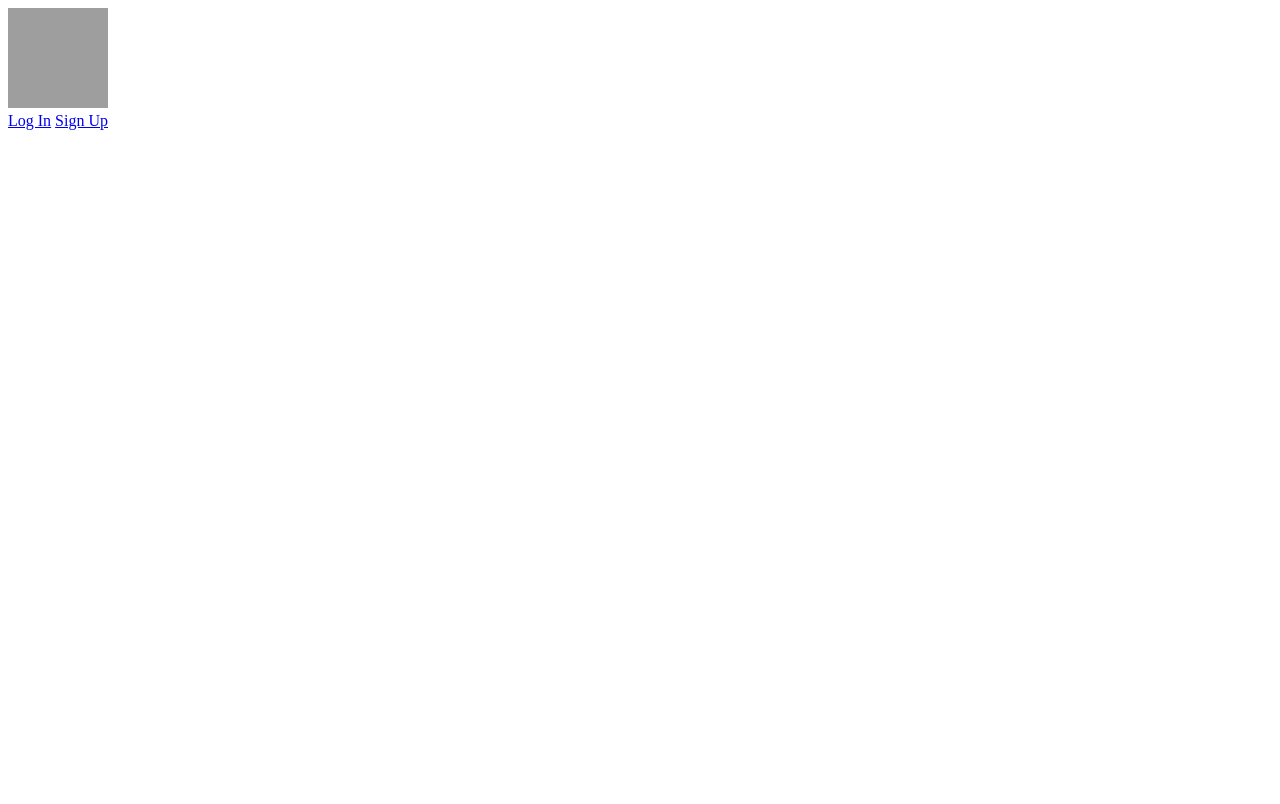
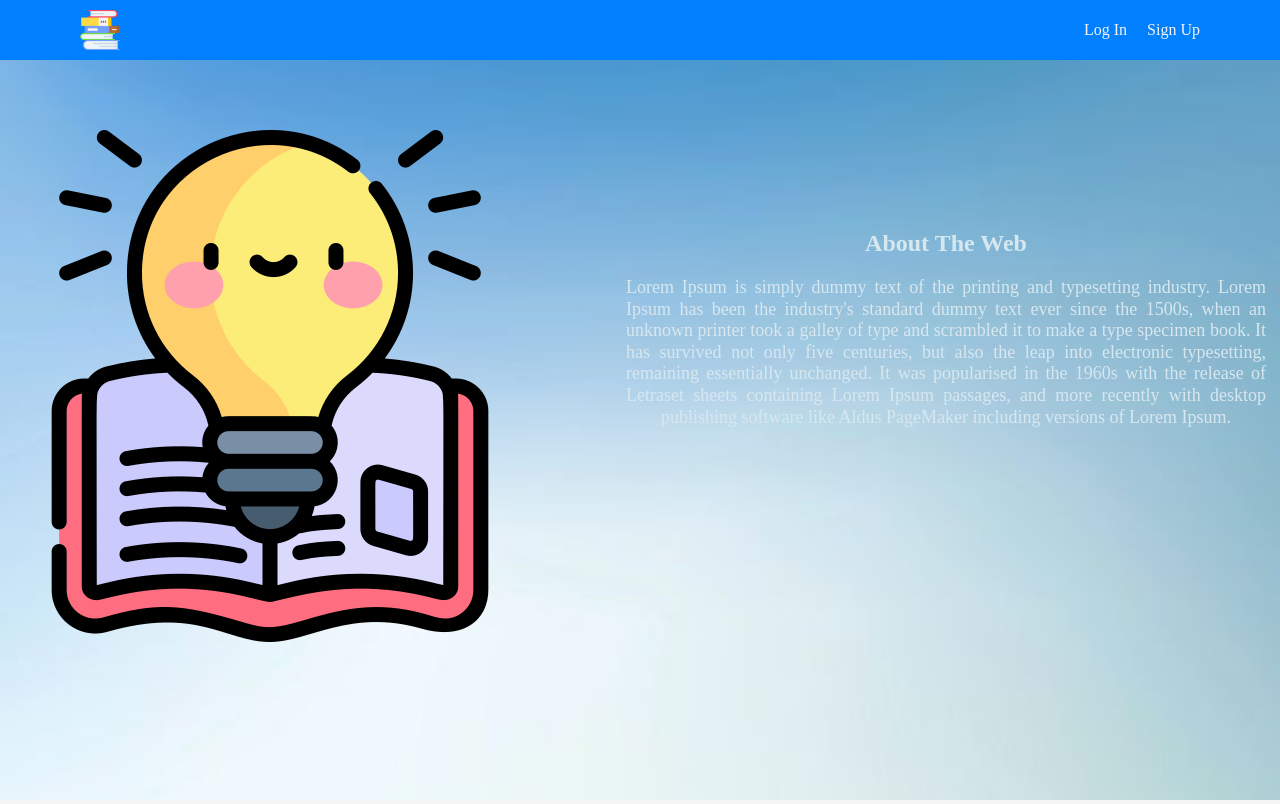
Before and after one commit to nikitagud/WebApp, a Flask app: page / in a window 1280 px wide. Before the commit the page ends 130 px from the top, so only its background shows below. Run offline with Flask 3, Linux system fonts and the light colour scheme; grey boxes are pictures that could not be loaded.

Commit message:
Adding static

```diff
--- a/app.py
+++ b/app.py
@@ -47,7 +47,7 @@ def login():
         if user and check_password_hash(user.password, password):
             return redirect("/index")
         else:
-            flash("Invalid username or password. Please try again.", "error")
+            flash("Something went wrong", "error")
             return redirect(url_for("login"))
 
     return render_template("login.html")
@@ -76,7 +76,7 @@ def signup():
         db.session.commit()
 
         flash("Signup successful! You can now login.", "success")
-        return redirect("/login")
+        return redirect("/index")
 
     return render_template("signup.html")
 
--- /dev/null
+++ b/static/style.css
@@ -0,0 +1,118 @@
+* {
+  margin: 0;
+  padding: 0;
+  box-sizing: border-box;
+}
+
+body {
+  background-color: whitesmoke;
+}
+
+a {
+  text-decoration: none;
+  color: whitesmoke;
+}
+
+a:hover {
+  scale: 1.2;
+  transition: 0.5s all;
+}
+
+.header {
+  width: 100%;
+  height: 60px;
+  background-color: #007fff;
+  display: flex;
+  justify-content: space-between;
+  align-items: center;
+  padding-left: 80px;
+  padding-right: 80px;
+}
+
+.button-container {
+  display: flex;
+  gap: 20px;
+}
+
+.logo {
+  width: 40px;
+  height: 40px;
+}
+
+.hero {
+  height: auto;
+  margin: 0 auto;
+  margin-top: 40px;
+  display: flex;
+  justify-content: center;
+  gap: 100px;
+  position: absolute;
+  top: 50px;
+  right: 0;
+  margin: 0 auto;
+}
+
+.about-wrapper {
+  margin-top: 80px;
+  width: 50%;
+}
+
+.hero-img {
+  padding-top: 80px;
+}
+
+.about-title {
+  text-align: center;
+  padding-top: 100px;
+  color: #d7e7ef;
+}
+
+.about-text {
+  text-align: center;
+  margin-top: 20px;
+  text-align: justify;
+  text-align-last: center;
+  line-height: 1.2;
+  font-size: 18px;
+  color: #d7e7ef;
+}
+
+.bg-img {
+  width: 100%;
+  height: 100vh;
+  background: red;
+}
+
+.form-wrapper {
+  height: auto;
+  margin: 0 auto;
+  position: absolute;
+  left: 0;
+  right: 0;
+  top: 0;
+  bottom: 0;
+  display: flex;
+  flex-direction: column;
+  justify-content: center;
+  align-items: center;
+  margin-top:50px;
+}
+.input-wrapper{
+    display:flex;
+    flex-direction:column;
+}
+input{
+    width:200px;
+    height:30px;
+    outline:none;
+    padding-left:10px;font-size:14px;
+}
+button{
+    width:120px;
+    height:30px;
+    border:0;
+    border-radius:4px;
+    background:#017FFE;
+    color:#fff;
+    margin-top:15px;
+}
--- a/templates/main.html
+++ b/templates/main.html
@@ -2,38 +2,39 @@
 <html>
 <head>
     <title>Main Page</title>
+    <link rel="stylesheet" href="{{ url_for('static', filename='style.css') }}">
+
     <style>
-        /* Add your CSS styles for the page layout here */
-        .background {
-            /* Add background styles */
-        }
 
-        .logo {
-            /* Add styles for the logo */
-        }
+    </style>
 
-        .button-container {
-            /* Add styles for the button container */
-        }
-
-        .button {
-            /* Add styles for the buttons */
-        }
-    </style>
 </head>
 <body>
-    <div class="background">
-        <!-- Add your background image or styling here -->
-    </div>
-    <div class="content">
+<header class="header">
         <div class="logo">
-            <!-- Add your logo or image here -->
-            <img src="logo.png" alt="Logo" width="100" height="100">
+            <a href="/">
+                <img src="{{ url_for('static', filename='books.png') }}" alt="Logo" class="logo">
+
+            </a>
         </div>
         <div class="button-container">
             <a href="/login" class="button">Log In</a>
             <a href="/signup" class="button">Sign Up</a>
         </div>
+</header>
+
+
+    <img src="{{ url_for('static', filename='bb.png') }}" alt="Logo" class="bg-image" style="width:100%;height:calc(100vh - 60px); position:relative;">
+
+
+
+<div class="hero">
+    <img src="{{ url_for('static', filename='book.png') }}" alt="hero image" class="hero-img">
+    <div class="about-wrapper">
+        <h2 class="about-title">About The Web</h2>
+        <p class="about-text">Lorem Ipsum is simply dummy text of the printing and typesetting industry. Lorem Ipsum has been the industry's standard dummy text ever since the 1500s, when an unknown printer took a galley of type and scrambled it to make a type specimen book. It has survived not only five centuries, but also the leap into electronic typesetting, remaining essentially unchanged. It was popularised in the 1960s with the release of Letraset sheets containing Lorem Ipsum passages, and more recently with desktop publishing software like Aldus PageMaker including versions of Lorem Ipsum.</p>
     </div>
+</div>
+
 </body>
 </html>
```
Also changed, not shown: templates/index.html (+19 -1 lines), templates/login.html (+29 -9 lines), templates/signup.html (+30 -9 lines), static/b.png (added), static/bb.png (added), static/book.png (added), static/books.png (added), user_credentials.db.
